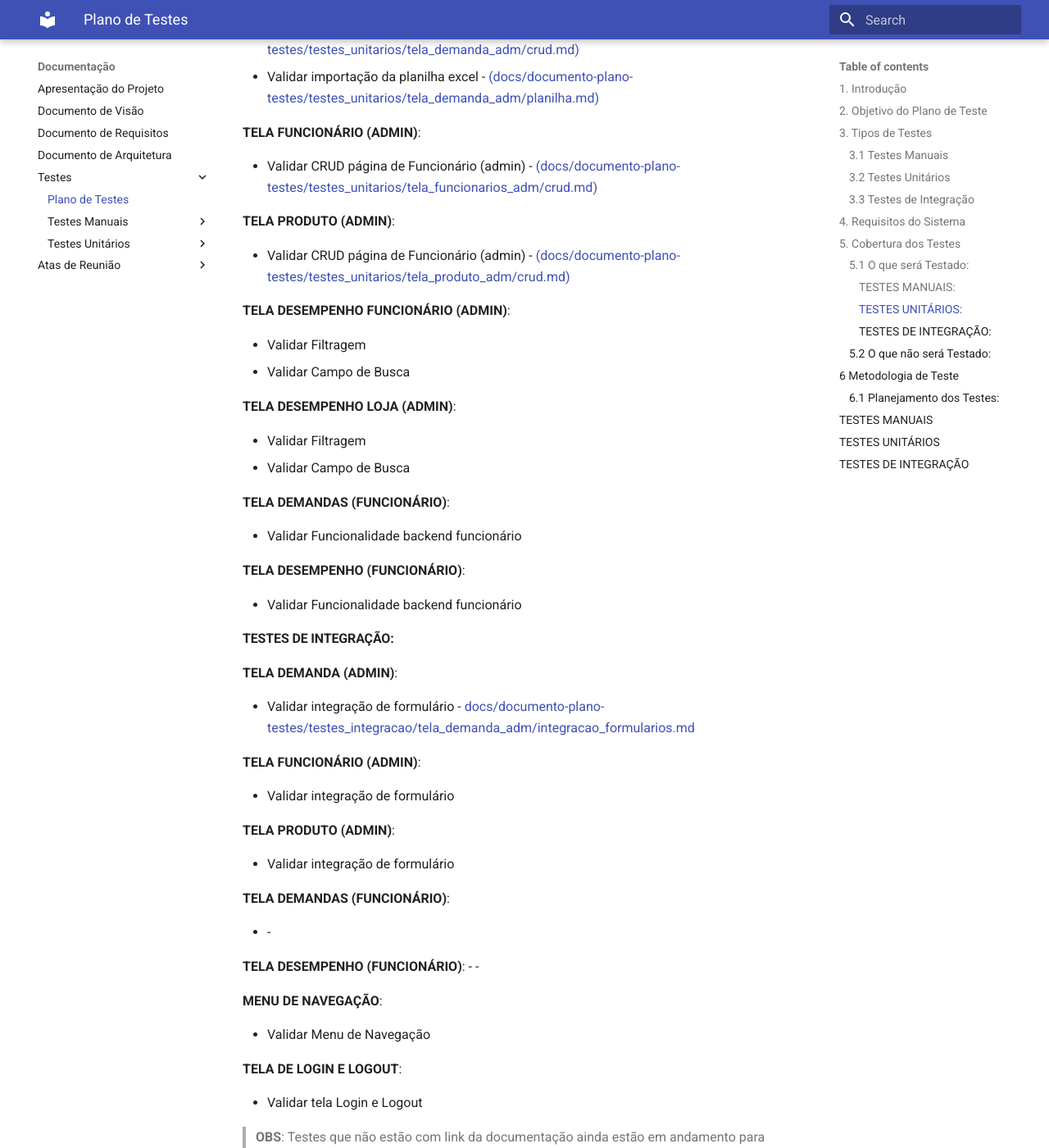
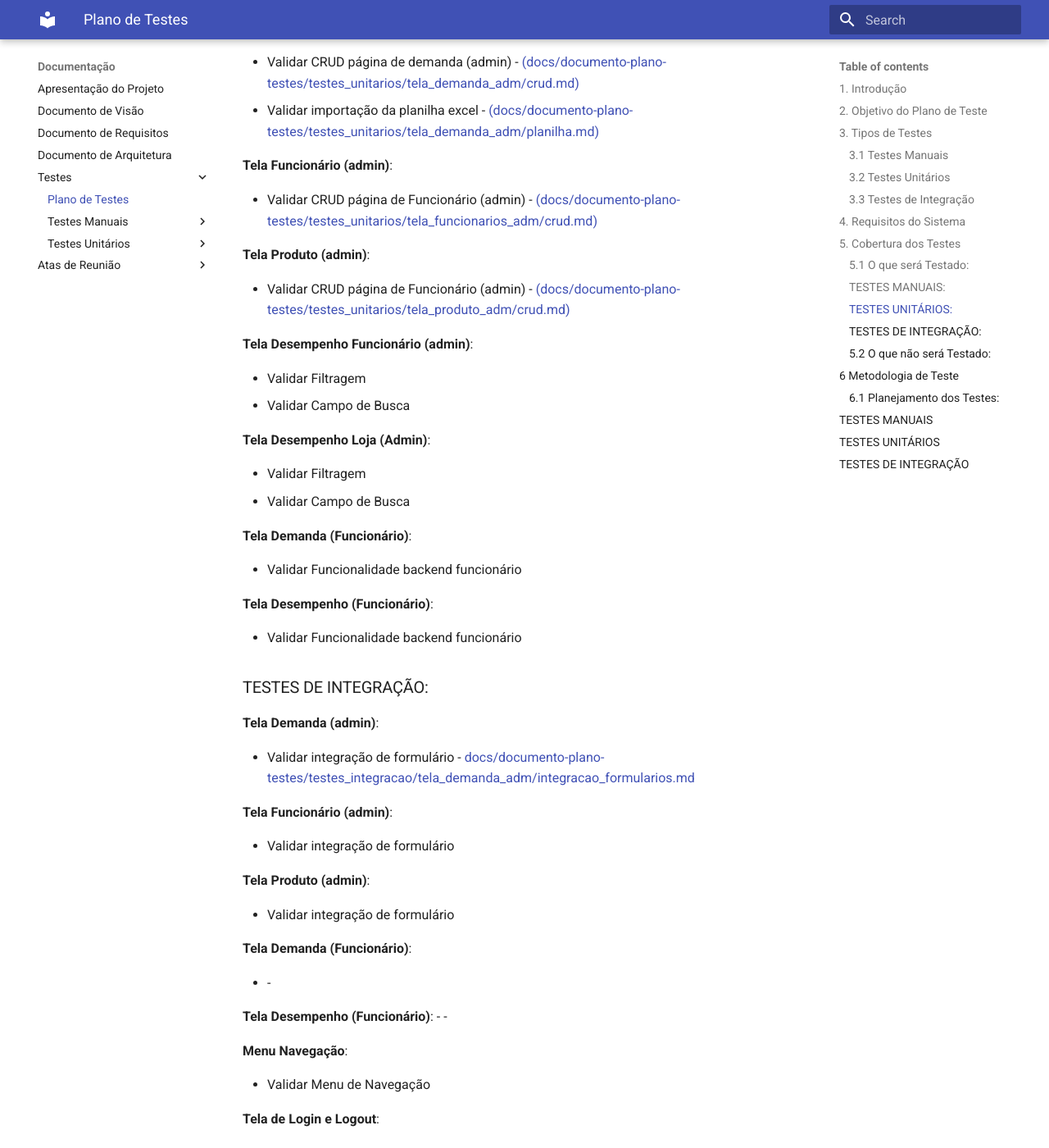
Before and after one commit to JAugustoM/Gestao-Catavento, an MkDocs documentation site: the page built from docs/documento-plano-testes/documento-plano-testes.md, in a window 1280 px wide and 1400 px high, scrolled down 2652 px. Shown: the whole window at 82% size. Built offline with MkDocs 1.6.1 and Material for MkDocs 9.7.7, drawn with Linux system fonts in a browser that asks for light colours; some of the changed text lies outside the part shown.

Commit message:
Update documento-plano-testes.md

```diff
--- a/docs/documento-plano-testes/documento-plano-testes.md
+++ b/docs/documento-plano-testes/documento-plano-testes.md
@@ -29,107 +29,107 @@ Os testes de integração serão realizados para verificar a comunicação entre
 
 ### 5.1 O que será Testado:
 
-#### TESTES MANUAIS:
+### TESTES MANUAIS:
 
-**TELA DEMANDA (ADMIN)**:
+**Tela Demanda (admin)**:
 
   - Validar CRUD página de demanda (admin) - [(docs/documento-plano-testes/testes_manuais/tela_demanda_adm/crud.md)](docs/documento-plano-testes/testes_manuais/tela_demanda_adm/crud.md)
   - Validar importação da planilha excel - [(docs/documento-plano-testes/testes_manuais/tela_demanda_adm/importacao_planilha.md)](docs/documento-plano-testes/testes_manuais/tela_demanda_adm/importacao_planilha.md)
   - Validar Funcionalidades Gerais Página
 
-**TELA FUNCIONÁRIO (ADMIN)**:
+**Tela Funcionário (admin)**:
 
   - Validar Funcionalidades Gerais Página
   - Validar CRUD página de Funcionário (admin) - [(docs/documento-plano-testes/testes_manuais/tela_funcionarios_adm/crud.md)](docs/documento-plano-testes/testes_manuais/tela_funcionarios_adm/crud.md)
 
-**TELA PRODUTO (ADMIN)**:
+**Tela Produto (admin)**:
 
   - Validar Funcionalidades Gerais Página
   - Validar CRUD página de Funcionário (admin) - [(docs/documento-plano-testes/testes_manuais/tela_produto_adm/crud.md)](docs/documento-plano-testes/testes_manuais/tela_produto_adm/crud.md)
 
-**TELA DESEMPENHO FUNCIONÁRIO (ADMIN)**:
+**Tela Desempenho Funcionário (admin)**:
 
   - Validar Funcionalidades Gerais Página
 
-**TELA DESEMPENHO LOJA (ADMIN)**:
+**Tela Desempenho Loja (Admin)**:
 
   - Validar Funcionalidades Gerais Página
 
-**TELA DEMANDAS (FUNCIONÁRIO)**:
+**Tela Demanda (Funcionário)**:
 
   - Validar Funcionalidades Gerais Página
 
-**TELA DESEMPENHO (FUNCIONÁRIO)**:
+**Tela Desempenho (Funcionário)**:
 
   - Validar Funcionalidades Gerais Página
 
-**MENU DE NAVEGAÇÃO**:
+**Menu Navegação**:
 
   - Validar Menu de Navegação - [(docs/documento-plano-testes/testes_manuais/menu_de_naveg/funcionalidades_gerais.md)](docs/documento-plano-testes/testes_manuais/menu_de_naveg/funcionalidades_gerais.md)
 
-**TELA DE LOGIN E LOGOUT**:
+**Tela Login e Logout**:
 
   - Validar tela Login e Logout - [(docs/documento-plano-testes/testes_manuais/tela_de_login/funcionalidades_gerais.md)](docs/documento-plano-testes/testes_manuais/tela_de_login/funcionalidades_gerais.md)
 
-#### TESTES UNITÁRIOS:
+### TESTES UNITÁRIOS:
 
-**TELA DEMANDA (ADMIN)**:
+**Tela Demanda (admin)**:
 
   - Validar CRUD página de demanda (admin) - [(docs/documento-plano-testes/testes_unitarios/tela_demanda_adm/crud.md)](docs/documento-plano-testes/testes_unitarios/tela_demanda_adm/crud.md)
   - Validar importação da planilha excel - [(docs/documento-plano-testes/testes_unitarios/tela_demanda_adm/planilha.md)](docs/documento-plano-testes/testes_unitarios/tela_demanda_adm/planilha.md)
 
-**TELA FUNCIONÁRIO (ADMIN)**:
+**Tela Funcionário (admin)**:
 
   - Validar CRUD página de Funcionário (admin) - [(docs/documento-plano-testes/testes_unitarios/tela_funcionarios_adm/crud.md)](docs/documento-plano-testes/testes_unitarios/tela_funcionarios_adm/crud.md)
 
-**TELA PRODUTO (ADMIN)**:
+**Tela Produto (admin)**:
 
   - Validar CRUD página de Funcionário (admin) - [(docs/documento-plano-testes/testes_unitarios/tela_produto_adm/crud.md)](docs/documento-plano-testes/testes_unitarios/tela_produto_adm/crud.md)
 
-**TELA DESEMPENHO FUNCIONÁRIO (ADMIN)**:
+**Tela Desempenho Funcionário (admin)**:
 
   - Validar Filtragem
   - Validar Campo de Busca
 
-**TELA DESEMPENHO LOJA (ADMIN)**:
+**Tela Desempenho Loja (Admin)**:
 
   - Validar Filtragem
   - Validar Campo de Busca
 
-**TELA DEMANDAS (FUNCIONÁRIO)**:
+**Tela Demanda (Funcionário)**:
 
   - Validar Funcionalidade backend funcionário
 
-**TELA DESEMPENHO (FUNCIONÁRIO)**:
+**Tela Desempenho (Funcionário)**:
 
   - Validar Funcionalidade backend funcionário
 
-#### TESTES DE INTEGRAÇÃO:
+### TESTES DE INTEGRAÇÃO:
 
-**TELA DEMANDA (ADMIN)**:
+**Tela Demanda (admin)**:
 
   - Validar integração de formulário - [docs/documento-plano-testes/testes_integracao/tela_demanda_adm/integracao_formularios.md](docs/documento-plano-testes/testes_integracao/tela_demanda_adm/integracao_formularios.md)
 
-**TELA FUNCIONÁRIO (ADMIN)**:
+**Tela Funcionário (admin)**:
 
   - Validar integração de formulário
 
-**TELA PRODUTO (ADMIN)**:
+**Tela Produto (admin)**:
 
   - Validar integração de formulário
 
-**TELA DEMANDAS (FUNCIONÁRIO)**:
+**Tela Demanda (Funcionário)**:
 
   - -
 
-**TELA DESEMPENHO (FUNCIONÁRIO)**:
+**Tela Desempenho (Funcionário)**:
   - -
 
-**MENU DE NAVEGAÇÃO**:
+**Menu Navegação**:
 
   - Validar Menu de Navegação
 
-**TELA DE LOGIN E LOGOUT**:
+**Tela de Login e Logout**:
 
   - Validar tela Login e Logout
 
```
